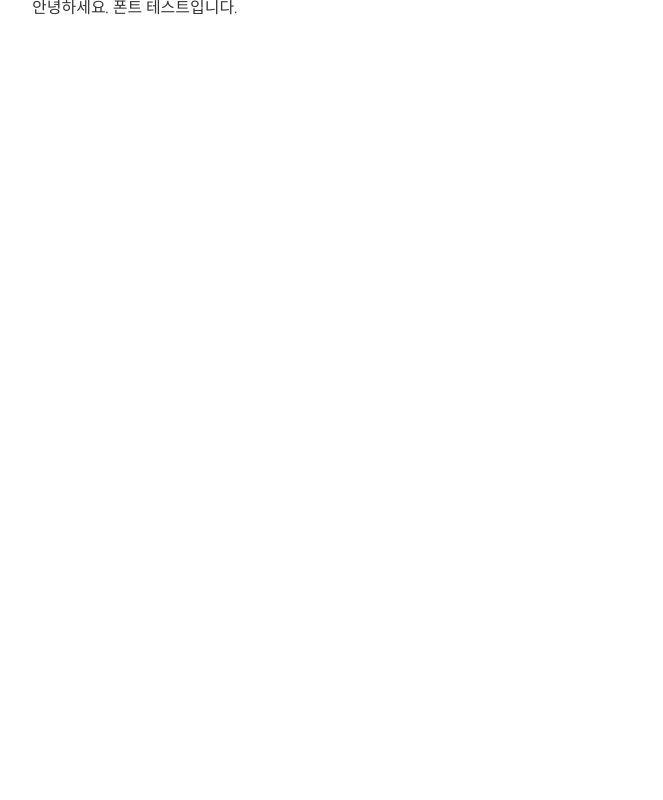
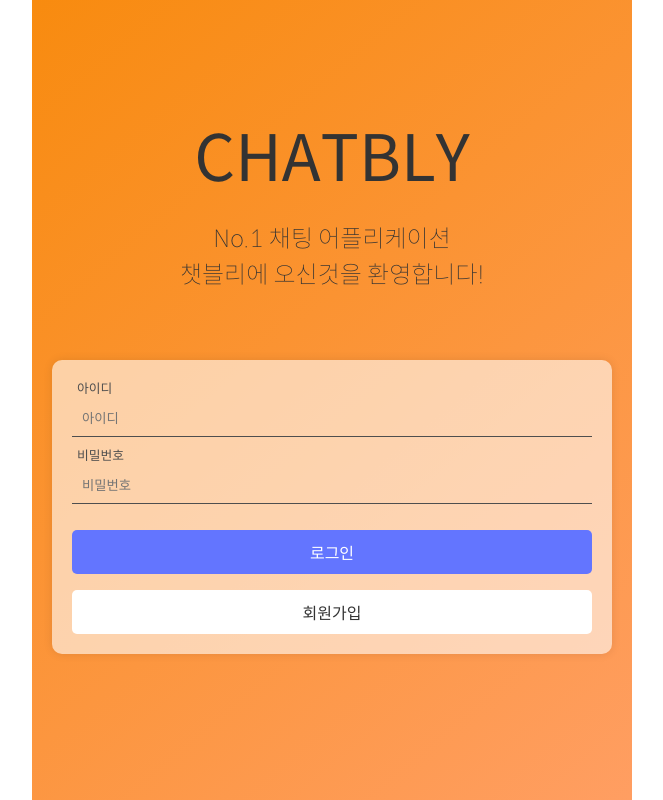
Before and after one commit to Chatting-Toy-Project/Chatting-Client, a Next.js app: page / in a window 1280 px wide. Shown: the whole page, without its empty margins (308-971 px from the left). Built offline with nearby package versions, Linux system fonts and the light colour scheme.

Commit message:
feat : 메인 페이지 추가

```diff
--- a/src/app/layout.tsx
+++ b/src/app/layout.tsx
@@ -1,6 +1,6 @@
 import type { Metadata } from "next";
 import "../../public/style/reset.css";
-import "./globals.css";
+import "../../public/style/globals.css";
 
 export const metadata: Metadata = {
   title: "Create Next App",
--- a/src/app/page.tsx
+++ b/src/app/page.tsx
@@ -1,10 +1,51 @@
-import Image from "next/image";
-import styles from "./page.module.css";
+"use client";
+import TitleHeader from "@/components/TitleHeader";
+import "./style.scss";
+import Input from "@/components/Input";
+import LoginButton from "@/components/button/LoginButton";
+import Link from "next/link";
+import useInput from "@/hooks/useInput";
 
-export default function Home() {
+const Home = () => {
+  const { value: id, onChange: onChangeId } = useInput();
+  const { value: password, onChange: onChangePassword } = useInput();
+
+  const onSubmit = () => {};
+
   return (
-    <div>
-      <p>안녕하세요. 폰트 테스트입니다.</p>
-    </div>
+    <section className="main_page_wrapper">
+      <TitleHeader>
+        <p>No.1 채팅 어플리케이션</p>
+        <p>챗블리에 오신것을 환영합니다!</p>
+      </TitleHeader>
+      <div className="form_wrap">
+        <Input
+          label="아이디"
+          placeholder="아이디"
+          value={id}
+          onChange={onChangeId}
+        />
+        <Input
+          label="비밀번호"
+          placeholder="비밀번호"
+          type="password"
+          value={password}
+          onChange={onChangePassword}
+        />
+
+        <div className="mt-1">
+          <LoginButton color="primary" onClick={onSubmit}>
+            로그인
+          </LoginButton>
+        </div>
+        <div className="mt-1">
+          <LoginButton color="secondary">
+            <Link href="/join">회원가입</Link>
+          </LoginButton>
+        </div>
+      </div>
+    </section>
   );
-}
+};
+
+export default Home;
--- /dev/null
+++ b/src/app/style.scss
@@ -0,0 +1,13 @@
+.main_page_wrapper {
+  background: linear-gradient(320deg, #ff9e62, #f88b0f);
+  width: 100%;
+  padding-top: 60px;
+
+  .form_wrap {
+    background-color: rgba(255, 255, 255, 0.584);
+    margin: 0 20px;
+    padding: 20px;
+    border-radius: 10px;
+    box-shadow: 0 0 10px rgba(0, 0, 0, 0.1);
+  }
+}
--- a/src/components/button/LoginButton.tsx
+++ b/src/components/button/LoginButton.tsx
@@ -1,8 +1,10 @@
 import React from "react";
 import "../style.scss";
 const LoginButton = (props: React.ButtonHTMLAttributes<HTMLButtonElement>) => {
+  const color = props.color || "primary";
+
   return (
-    <button className="login_button" {...props}>
+    <button className={`login_button ${color}`} {...props}>
       {props.children}
     </button>
   );
--- a/src/components/style.scss
+++ b/src/components/style.scss
@@ -60,16 +60,30 @@
 }
 .login_button {
   width: 100%;
-
   padding: 10px;
   border: none;
   border-radius: 5px;
-  background-color: #ffffff;
-  color: #333;
+  background-color: #6375ff;
+  color: #ffffff;
   font-size: 1rem;
   font-weight: 500;
   cursor: pointer;
   &:hover {
-    background-color: #fbfbfb;
+    background-color: #4f61ff;
+  }
+  a {
+    text-decoration: none;
+    color: #333;
+    &:hover {
+      background-color: #4f61ff;
+    }
+  }
+
+  &.secondary {
+    background-color: #fff;
+    color: #333;
+    &:hover {
+      background-color: #fbfbfb;
+    }
   }
 }
```
Also changed, not shown: public/style/globals.css (renamed from src/app/globals.css).
